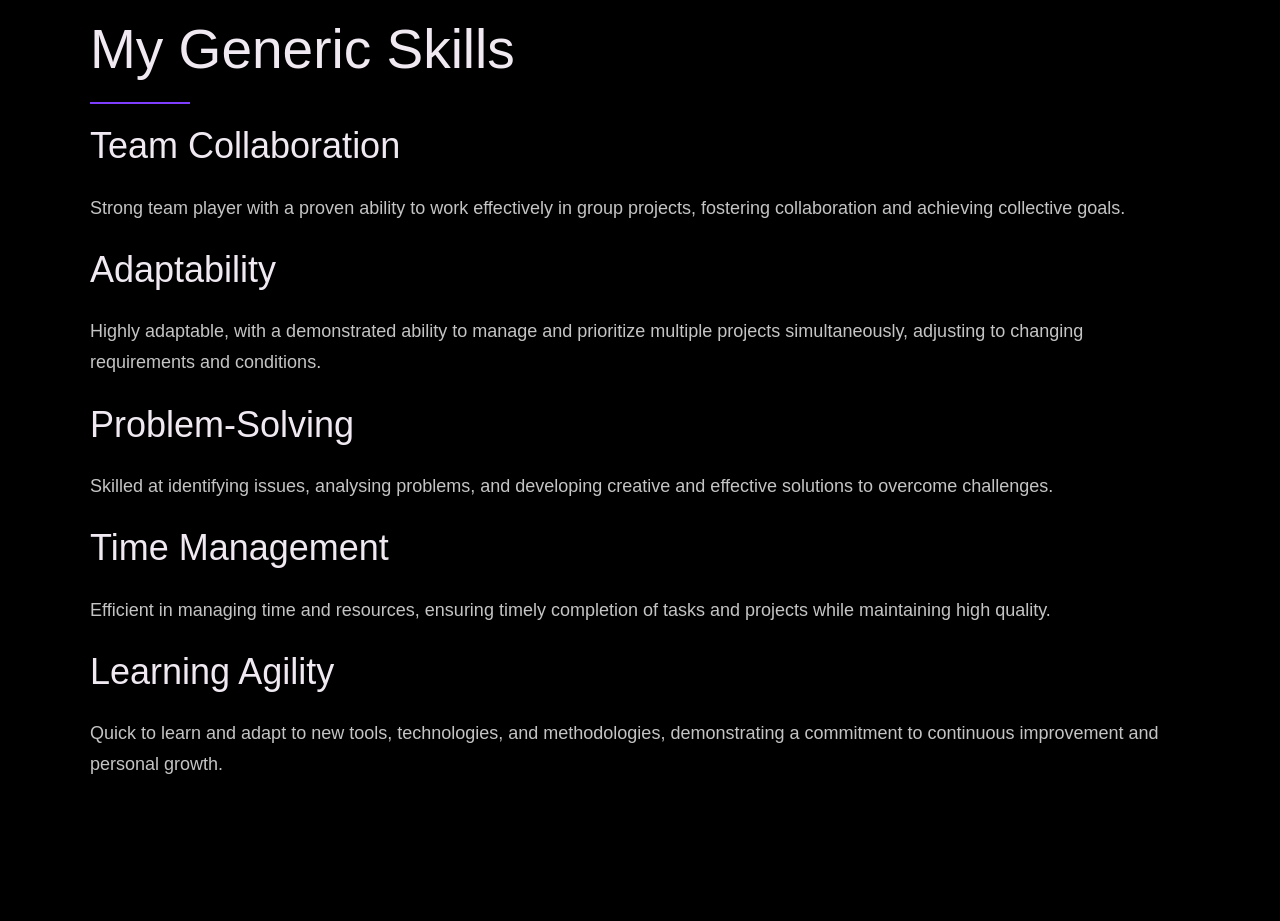
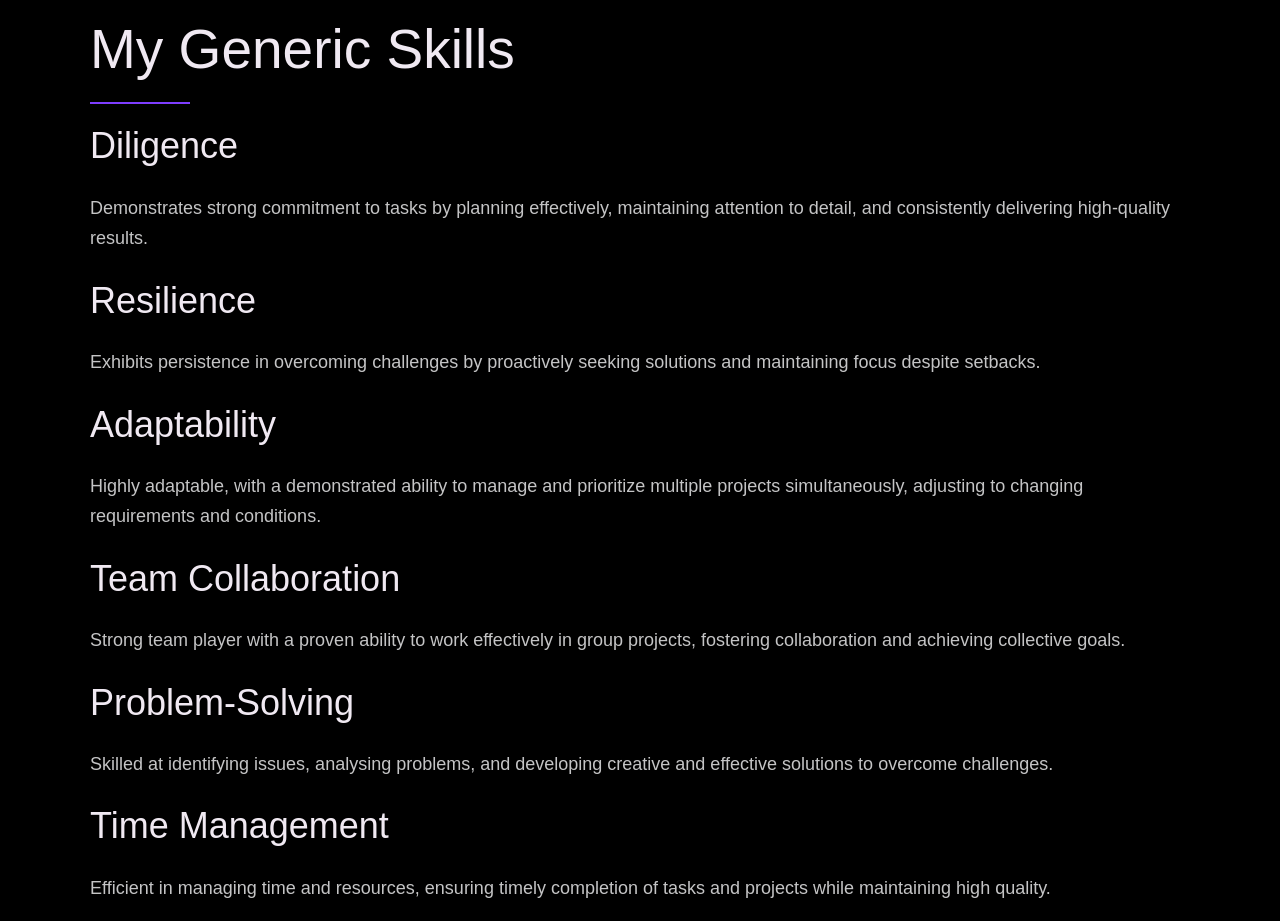
Before and after one commit to DariusLim321/portfolio, a plain HTML site: page index.html in a window 1280 px wide. Shown: the part 7360-8281 px from the top of the page. Drawn offline with Linux system fonts and the light colour scheme; a script that the page names is missing; a web font is replaced by a local one.

Commit message:
Update index.html

```diff
--- a/index.html
+++ b/index.html
@@ -208,12 +208,20 @@
         <h2>My Generic Skills</h2>
 <div class="work__boxes">
     <div class="skill">
-                <h3>Team Collaboration</h3>
-                <p>Strong team player with a proven ability to work effectively in group projects, fostering collaboration and achieving collective goals.</p>
+        <h3>Diligence</h3>
+        <p>Demonstrates strong commitment to tasks by planning effectively, maintaining attention to detail, and consistently delivering high-quality results.</p>
+    </div>
+    <div class="skill">
+        <h3>Resilience</h3>
+        <p>Exhibits persistence in overcoming challenges by proactively seeking solutions and maintaining focus despite setbacks.</p>
     </div>
     <div class="skill">
         <h3>Adaptability</h3>
         <p>Highly adaptable, with a demonstrated ability to manage and prioritize multiple projects simultaneously, adjusting to changing requirements and conditions.</p>
+    </div>
+    <div class="skill">
+        <h3>Team Collaboration</h3>
+        <p>Strong team player with a proven ability to work effectively in group projects, fostering collaboration and achieving collective goals.</p>
     </div>
     <div class="skill">
         <h3>Problem-Solving</h3>
@@ -228,6 +236,7 @@
         <p>Quick to learn and adapt to new tools, technologies, and methodologies, demonstrating a commitment to continuous improvement and personal growth.</p>
     </div>
 </div>
+
 
       </section>
 
```
Lines whose indentation alone changed are shown as unchanged.
